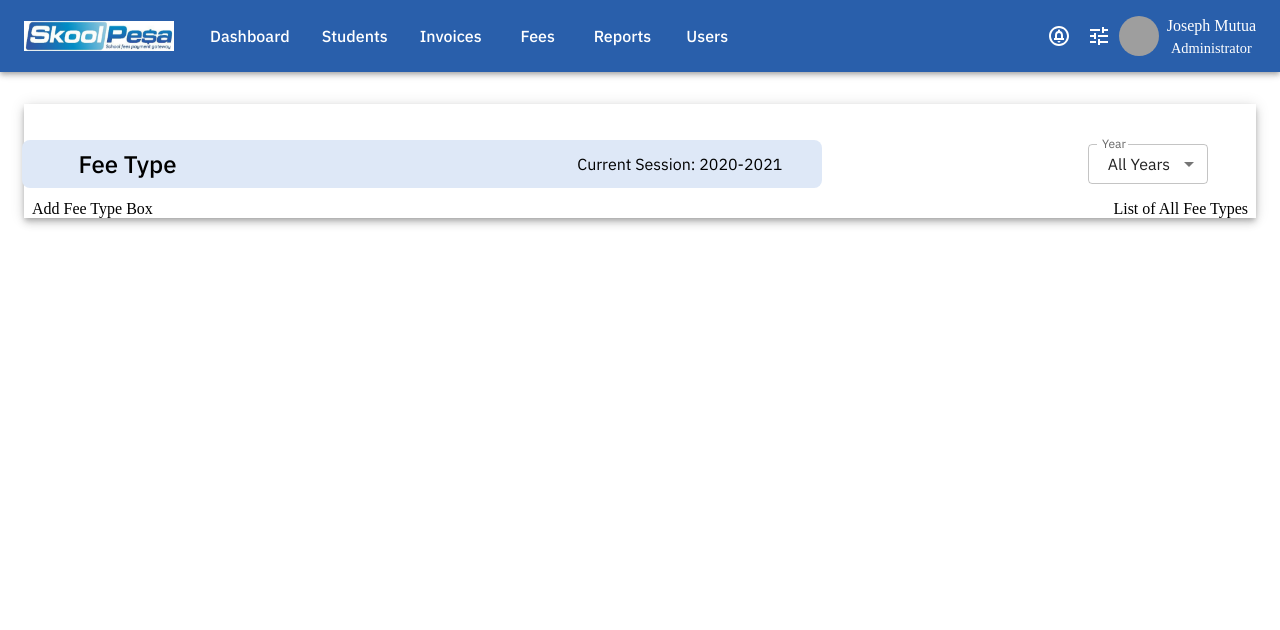
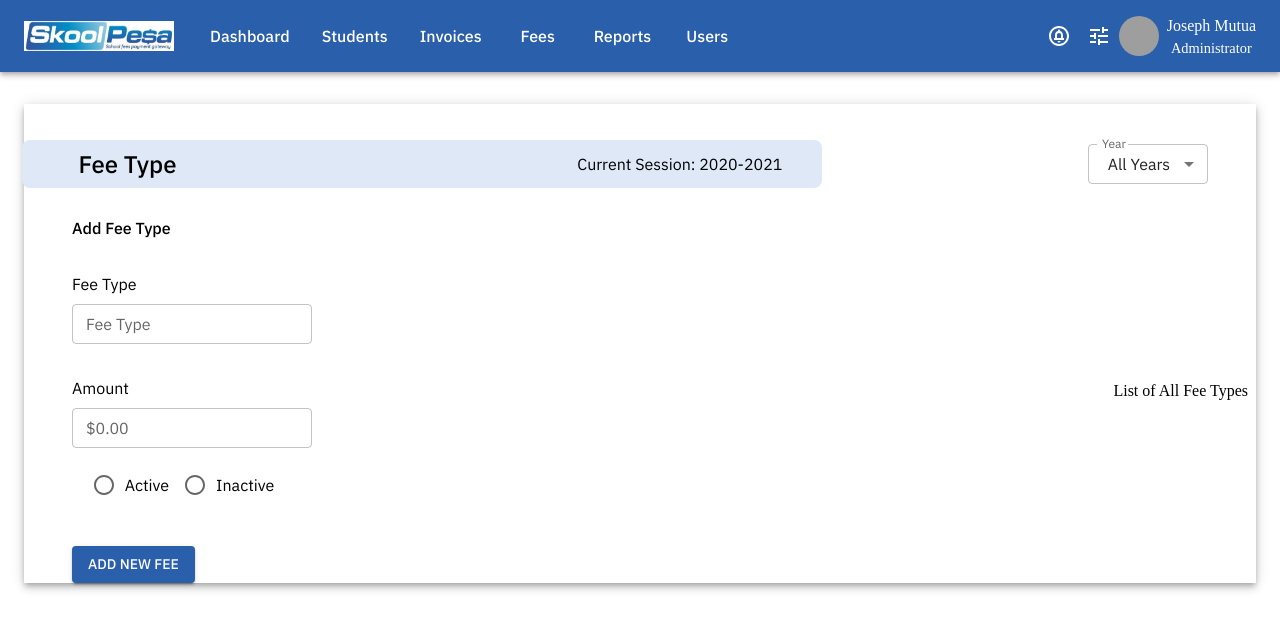
Before and after one commit to Joseph-Mutua/skoolpesa, a React (Create React App) app: page /admin/fees in a window 1280 px wide. Shown: the top 630 px of the page. Built offline with nearby package versions, Linux system fonts and the light colour scheme; grey boxes are pictures that could not be loaded.

Commit message:
Finish up fee component forms

```diff
--- a/src/components/adminuser/Fees/Fees.js
+++ b/src/components/adminuser/Fees/Fees.js
@@ -1,18 +1,37 @@
-import React from "react";
-import { Box, Stack, Typography, Divider, useTheme } from "@mui/material";
+import React, { useState } from "react";
+import { Box, Stack, Typography, Divider, useTheme, Button } from "@mui/material";
 import InputLabel from "@mui/material/InputLabel";
 import MenuItem from "@mui/material/MenuItem";
 import FormControl from "@mui/material/FormControl";
 import Select from "@mui/material/Select";
+import TextField from "@mui/material/TextField";
+import Radio from "@mui/material/Radio";
+import RadioGroup from "@mui/material/RadioGroup";
+import FormControlLabel from "@mui/material/FormControlLabel";
 
 
 const Fees = () => {
-  const  theme  = useTheme();
-    const [year, setYear] = React.useState(0);
+  const theme = useTheme();
+  const [year, setYear] = useState(0);
+  const [feeType, setFeeType] = useState(null);
+  const [feeAmount, setFeeAmount] = useState(null);
+  const [activity, setActivity] = useState('active');
 
-    const handleChange = (event) => {
-      setYear(event.target.value);
-    };
+  const handleActivityChange = (event) => {
+    setActivity(event.target.value);
+  };
+
+  const handleChange = (event) => {
+    setYear(event.target.value);
+  };
+
+  const handleFeeTypeChange = (event) => {
+    setFeeType(event.target.value);
+  };
+
+  const handleFeeAmountChange = (event) => {
+    setFeeAmount(event.target.value);
+  };
 
   return (
     <Box
@@ -56,7 +75,7 @@ const Fees = () => {
           </Stack>
         </Box>
 
-        <Box sx={{pr:5}}>
+        <Box sx={{ pr: 5 }}>
           {" "}
           <FormControl sx={{ m: 1, minWidth: 120 }} size="small">
             <InputLabel id="demo-select-small">Year</InputLabel>
@@ -88,7 +107,82 @@ const Fees = () => {
           justifyContent="space-between"
           alignItems="center"
         >
-          <Box>Add Fee Type Box</Box>
+          <Box sx={{ ml: 5 }}>
+            <Stack>
+              <Box display="flex" sx={{  mb: -1}}>
+                <Typography fontWeight="500">
+                  <p>Add Fee Type</p>
+                </Typography>
+              </Box>
+              <Box sx={{ mt: 1, borderRadius: 2 }}>
+                <Box display="flex" sx={{ mb: -1 }}>
+                  <Typography>
+                    <p>Fee Type</p>
+                  </Typography>{" "}
+                </Box>
+
+                <TextField
+                  size="small"
+                  sx={{ width: "30ch" }}
+                  value={feeType}
+                  onChange={handleFeeTypeChange}
+                  id="demo-helper-text-misaligned"
+                  label="Fee Type"
+                />
+              </Box>
+
+              <Box sx={{ mt: 2 }}>
+                <Box display="flex" sx={{ mb: -1 }}>
+                  <Typography>
+                    <p>Amount</p>
+                  </Typography>
+                </Box>
+
+                <TextField
+                  value={feeAmount}
+                  onChange={handleFeeAmountChange}
+                  size="small"
+                  sx={{ width: "30ch" }}
+                  id="demo-helper-text-misaligned"
+                  label="$0.00"
+                />
+              </Box>
+
+              <Box>
+                {" "}
+                <FormControl>
+                  <Box
+                    display="flex"
+                    justifyContent="space-between"
+                    sx={{ mt: 2 }}
+                  >
+                    <RadioGroup
+                      row
+                      aria-labelledby="demo-controlled-radio-buttons-group"
+                      name="controlled-radio-buttons-group"
+                      value={activity}
+                      onChange={handleActivityChange}
+                    >
+                      <FormControlLabel
+                        value="female"
+                        control={<Radio />}
+                        label="Active"
+                      />
+                      <FormControlLabel
+                        value="male"
+                        control={<Radio />}
+                        label="Inactive"
+                      />
+                    </RadioGroup>
+                  </Box>
+                </FormControl>
+              </Box>
+
+              <Box display="flex" sx={{mt: 5}}>
+                <Button variant="contained">ADD NEW FEE</Button>
+              </Box>
+            </Stack>
+          </Box>
           <Divider variant="middle"></Divider>
           <Box>List of All Fee Types</Box>
         </Stack>
```
